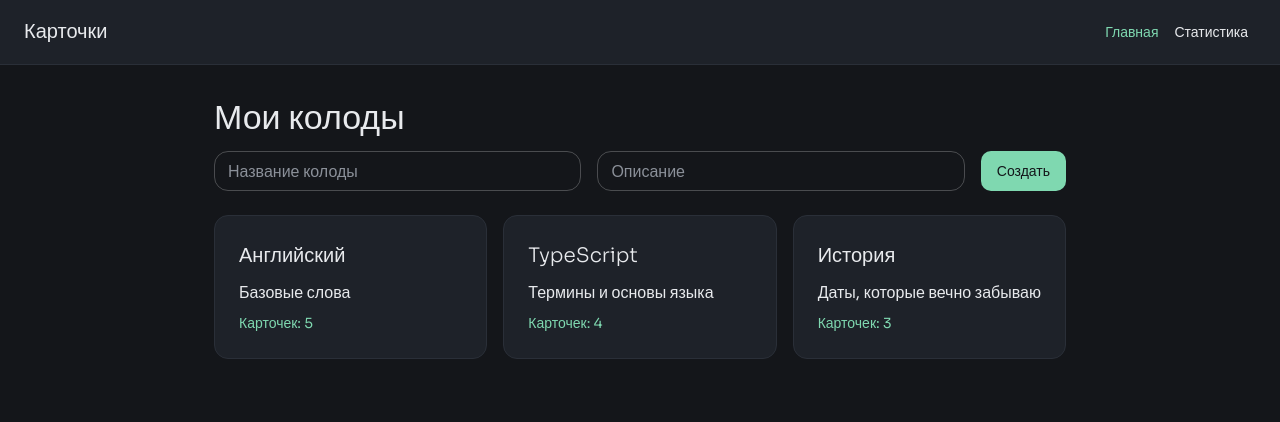
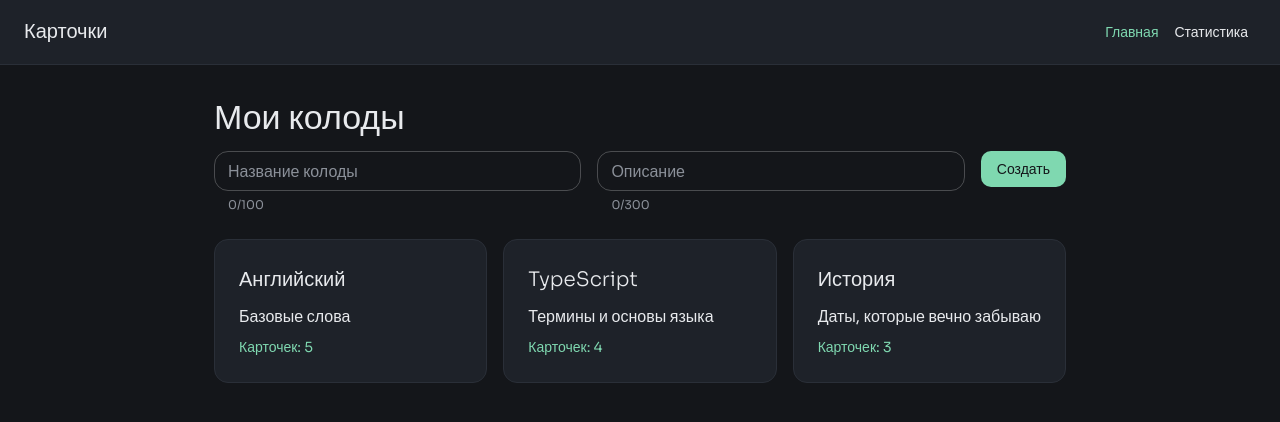
Before and after one commit to deylon999/pdf-flashcards, a React (Vite) app in the folder frontend/: page / in a window 1280 px wide. Shown: the top 422 px of the page. Built offline with nearby package versions, Linux system fonts and the light colour scheme.

Commit message:
валидация формы колоды

```diff
--- /dev/null
+++ b/frontend/src/features/create-deck/model/validate.ts
@@ -0,0 +1,29 @@
+export const TITLE_MAX_LENGTH = 100;
+export const DESCRIPTION_MAX_LENGTH = 300;
+
+export type DeckFormValues = {
+  title: string;
+  description: string;
+};
+
+export type DeckFormErrors = Partial<Record<keyof DeckFormValues, string>>;
+
+export function validateDeck(values: DeckFormValues, existingTitles: string[]): DeckFormErrors {
+  const errors: DeckFormErrors = {};
+  const title = values.title.trim();
+  const description = values.description.trim();
+
+  if (!title) {
+    errors.title = 'Введите название колоды';
+  } else if (title.length > TITLE_MAX_LENGTH) {
+    errors.title = `Название длиннее ${TITLE_MAX_LENGTH} символов`;
+  } else if (existingTitles.some(existing => existing.trim().toLowerCase() === title.toLowerCase())) {
+    errors.title = 'Колода с таким названием уже есть';
+  }
+
+  if (description.length > DESCRIPTION_MAX_LENGTH) {
+    errors.description = `Описание длиннее ${DESCRIPTION_MAX_LENGTH} символов`;
+  }
+
+  return errors;
+}
--- a/frontend/src/features/create-deck/ui/CreateDeckForm.tsx
+++ b/frontend/src/features/create-deck/ui/CreateDeckForm.tsx
@@ -1,41 +1,78 @@
 import { useState, type SyntheticEvent } from 'react';
 import { Box, Button, TextField } from '@mui/material';
+import {
+  DESCRIPTION_MAX_LENGTH,
+  TITLE_MAX_LENGTH,
+  validateDeck,
+  type DeckFormValues,
+} from '../model/validate';
 
 type Props = {
+  existingTitles: string[];
   onCreate: (title: string, description: string) => void;
 };
 
-export function CreateDeckForm({ onCreate }: Props) {
-  const [title, setTitle] = useState('');
-  const [description, setDescription] = useState('');
+const emptyValues: DeckFormValues = { title: '', description: '' };
+
+export function CreateDeckForm({ existingTitles, onCreate }: Props) {
+  const [values, setValues] = useState<DeckFormValues>(emptyValues);
+  const [touched, setTouched] = useState<Partial<Record<keyof DeckFormValues, boolean>>>({});
+  const [submitted, setSubmitted] = useState(false);
+
+  const errors = validateDeck(values, existingTitles);
+  const hasErrors = Object.keys(errors).length > 0;
+
+  function visibleError(field: keyof DeckFormValues) {
+    return submitted || touched[field] ? errors[field] : undefined;
+  }
+
+  function change(field: keyof DeckFormValues, value: string) {
+    setValues({ ...values, [field]: value });
+  }
 
   function handleSubmit(e: SyntheticEvent) {
     e.preventDefault();
-    if (!title.trim()) {
+    setSubmitted(true);
+    if (hasErrors) {
       return;
     }
-    onCreate(title.trim(), description.trim());
-    setTitle('');
-    setDescription('');
+    onCreate(values.title.trim(), values.description.trim());
+    setValues(emptyValues);
+    setTouched({});
+    setSubmitted(false);
   }
 
+  const titleError = visibleError('title');
+  const descriptionError = visibleError('description');
+
   return (
-    <Box component="form" onSubmit={handleSubmit} sx={{ display: 'flex', flexDirection: { xs: 'column', sm: 'row' }, gap: 2, mb: 3 }}>
+    <Box
+      component="form"
+      noValidate
+      onSubmit={handleSubmit}
+      sx={{ display: 'flex', flexDirection: { xs: 'column', sm: 'row' }, alignItems: 'flex-start', gap: 2, mb: 3 }}
+    >
       <TextField
         label="Название колоды"
         size="small"
-        value={title}
-        onChange={e => setTitle(e.target.value)}
+        value={values.title}
+        onChange={e => change('title', e.target.value)}
+        onBlur={() => setTouched({ ...touched, title: true })}
+        error={Boolean(titleError)}
+        helperText={titleError ?? `${values.title.trim().length}/${TITLE_MAX_LENGTH}`}
         sx={{ flex: 1, minWidth: 200 }}
       />
       <TextField
         label="Описание"
         size="small"
-        value={description}
-        onChange={e => setDescription(e.target.value)}
+        value={values.description}
+        onChange={e => change('description', e.target.value)}
+        onBlur={() => setTouched({ ...touched, description: true })}
+        error={Boolean(descriptionError)}
+        helperText={descriptionError ?? `${values.description.trim().length}/${DESCRIPTION_MAX_LENGTH}`}
         sx={{ flex: 1, minWidth: 200 }}
       />
-      <Button type="submit" variant="contained">
+      <Button type="submit" variant="contained" disabled={submitted && hasErrors}>
         Создать
       </Button>
     </Box>
--- a/frontend/src/pages/home/HomePage.tsx
+++ b/frontend/src/pages/home/HomePage.tsx
@@ -15,7 +15,7 @@ export function HomePage() {
       {status === 'error' && <ErrorMessage text="Не удалось загрузить колоды" onRetry={reload} />}
       {status === 'ready' && (
         <>
-          <CreateDeckForm onCreate={addDeck} />
+          <CreateDeckForm existingTitles={decks.map(deck => deck.title)} onCreate={addDeck} />
           <DeckList decks={decks} />
         </>
       )}
```
Also changed, not shown: 1 other file (tests, documents, lock files or other folders).
